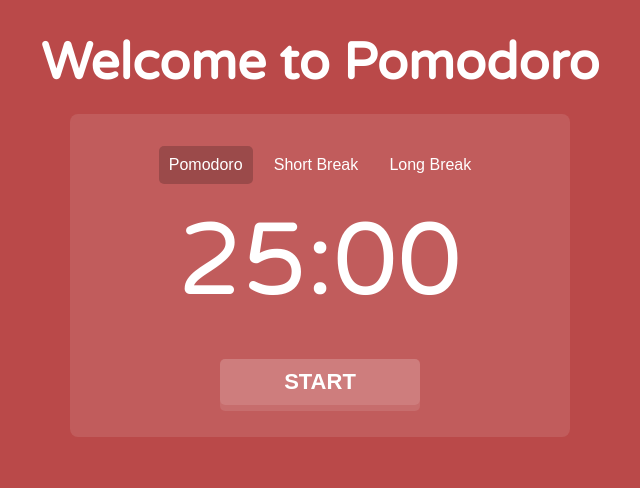
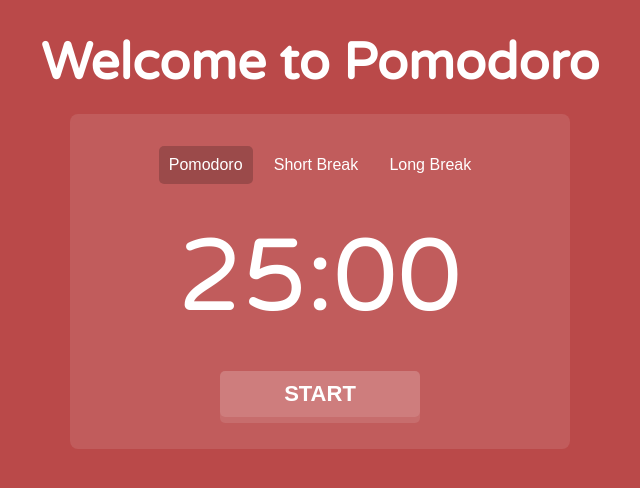
Before and after one commit to RafaelRojasCov/Clocker, a React (Create React App) app: page / in a window 1280 px wide. Shown: the top 488 px of the page, without its empty margins (320-960 px from the left). Built offline with nearby package versions, Linux system fonts and the light colour scheme.

Commit message:
fix alignment and styles

```diff
--- a/src/components/Button/Button.module.scss
+++ b/src/components/Button/Button.module.scss
@@ -28,7 +28,6 @@ $base-selector: ".button";
 #{$base-selector}__primary {
   color: #fff;
   box-shadow: rgba(255, 255, 255, 0.1) 0px 6px 0px;
-  margin: 20px 0px 0px;
   width: 100%;
   max-width: 200px;
   font-size: 22px;
--- a/src/components/Container/Container.module.scss
+++ b/src/components/Container/Container.module.scss
@@ -7,5 +7,5 @@
   padding: 2em;
   margin: 0 auto;
   border-radius: 0.5em;
-  gap: 1em;
+  gap: 2em;
 }
```
